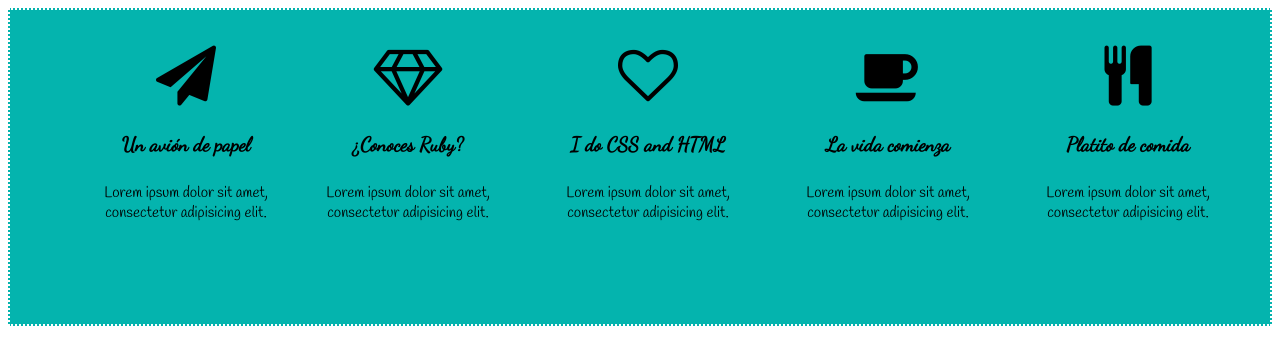
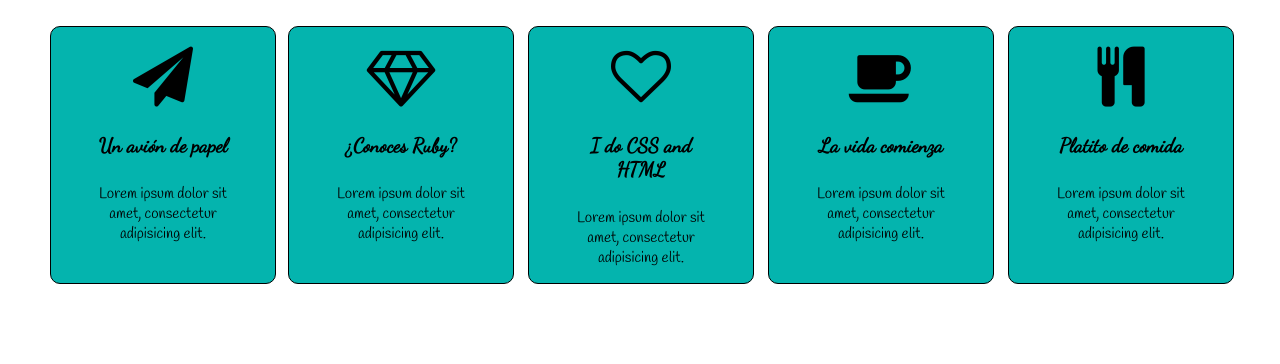
Before and after one commit to Niennis/tipografias_iconos, a plain HTML site: page index.html in a window 1280 px wide. Drawn offline with Linux system fonts and the light colour scheme.

Commit message:
avance01

```diff
--- a/index.html
+++ b/index.html
@@ -12,7 +12,7 @@
 <body>
 
 <!--inicio div menu-->
-	<div class='contenedor'>
+	<div class='clearfix'>
 
 
 		<ul>
--- a/main.css
+++ b/main.css
@@ -4,11 +4,12 @@ font-family: 'Dancing Script', cursive;
 font-family: 'Handlee', cursive;
 */
 
-.contenedor{
-	background-color: #04B4AE;
+.clearfix{
 	border:2px dotted white;
 	overflow: hidden;
 	height: 40%;
+	overflow:auto;
+
 }
 
 ul{
@@ -26,42 +27,67 @@ li{
 
 .menu1{
 	text-align: center;
-	height:8em;
-	width:17em;
+	height:16em;
+	width:14em;
 	position: absolute;
 	left:;
+	background-color: #04B4AE;
+	border-radius: 10px 10px 10px 10px;
+	-moz-border-radius: 10px 10px 10px 10px;
+	-webkit-border-radius: 10px 10px 10px 10px;
+	border: 1px solid black;
 }
 
 .menu2{
 	text-align: center;
-	height:8em;
-	width:17em;
+	height:16em;
+	width:14em;
 	position: absolute;
-	left:17em;
+	left:18em;
+	background-color: #04B4AE;
+	border-radius: 10px 10px 10px 10px;
+	-moz-border-radius: 10px 10px 10px 10px;
+	-webkit-border-radius: 10px 10px 10px 10px;
+	border: 1px solid black;
 }
 
 .menu3{
 	text-align: center;
-	height:8em;
-	width:17em;
+	height:16em;
+	width:14em;
 	position: absolute;
-	left:32em;
+	left:33em;
+	background-color: #04B4AE;
+	border-radius: 10px 10px 10px 10px;
+	-moz-border-radius: 10px 10px 10px 10px;
+	-webkit-border-radius: 10px 10px 10px 10px;
+	border: 1px solid black;
 }
 
 .menu4{
 	text-align: center;
-	height:8em;
-	width:17em;
+	height:16em;
+	width:14em;
 	position: absolute;
-	left:47em;
+	left:48em;
+	background-color: #04B4AE;
+	border-radius: 10px 10px 10px 10px;
+	-moz-border-radius: 10px 10px 10px 10px;
+	-webkit-border-radius: 10px 10px 10px 10px;
+	border: 1px solid black;
 }
 
 .menu5{
 	text-align: center;
-	height:8em;
-	width:17em;
+	height:16em;
+	width:14em;
 	position: absolute;
-	left:62em;
+	left:63em;
+	background-color: #04B4AE;
+	border-radius: 10px 10px 10px 10px;
+	-moz-border-radius: 10px 10px 10px 10px;
+	-webkit-border-radius: 10px 10px 10px 10px;
+	border: 1px solid black;
 }
 
 h4{
```
